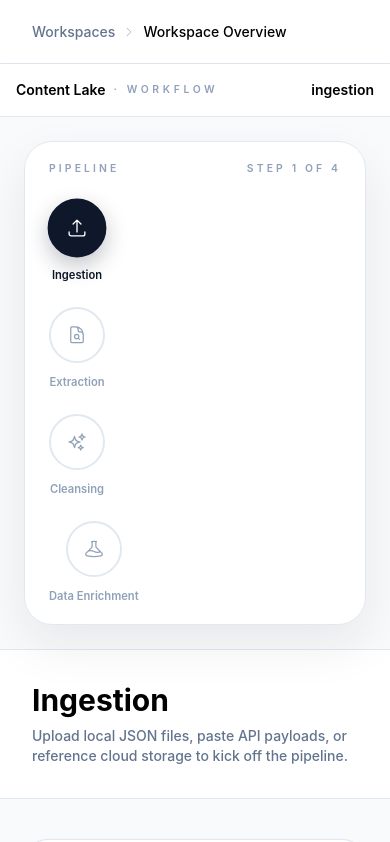
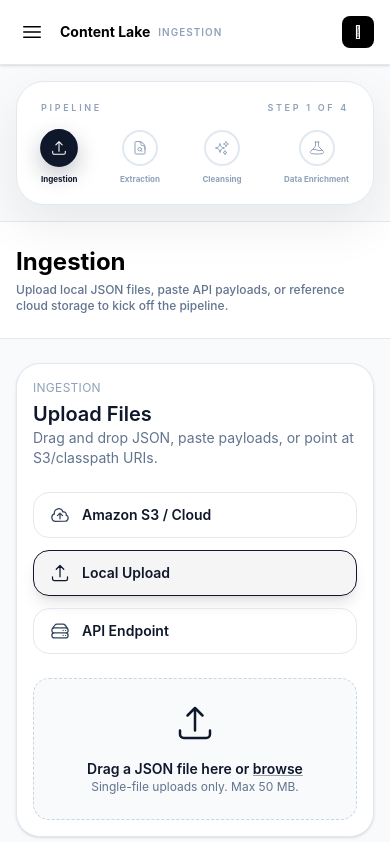
Before and after one commit to darshanchipade/Apple-ContentLake, a Next.js app in the folder nextjs/: page /ingestion in a window 390 px wide. Shown: the top 842 px of the page. Built offline with nearby package versions, Linux system fonts and the light colour scheme.

Commit message:
Updated the mobile design

```diff
--- a/nextjs/src/app/ingestion/page.tsx
+++ b/nextjs/src/app/ingestion/page.tsx
@@ -1046,9 +1046,9 @@ export default function IngestionPage() {
         description="Upload local JSON files, paste API payloads, or reference cloud storage to kick off the pipeline."
       />
 
-      <main className="mx-auto grid max-w-6xl gap-6 px-6 py-10 lg:grid-cols-[minmax(0,1.6fr)_minmax(0,1fr)]">
+      <main className="mx-auto grid max-w-6xl gap-6 px-4 py-6 sm:px-6 sm:py-10 lg:grid-cols-[minmax(0,1.6fr)_minmax(0,1fr)]">
         <section className="space-y-6">
-          <div className="rounded-3xl border border-slate-200 bg-white p-6 shadow-sm">
+          <div className="rounded-3xl border border-slate-200 bg-white p-4 sm:p-6 shadow-sm">
             <div className="flex flex-wrap items-start justify-between gap-4">
               <div>
                 <p className="text-xs uppercase tracking-wide text-slate-400">
@@ -1064,7 +1064,7 @@ export default function IngestionPage() {
               <FeedbackPill feedback={extractFeedback} />
             </div>
 
-            <div className="mt-6 grid gap-3 sm:grid-cols-3">
+            <div className="mt-6 grid gap-3 md:grid-cols-3">
               {uploadTabs.map((tab) => (
                 <button
                   key={tab.id}
@@ -1076,11 +1076,11 @@ export default function IngestionPage() {
                     tab.disabled
                       ? "border-dashed border-slate-200 text-slate-400"
                       : activeTab === tab.id
-                        ? "border-slate-900 bg-slate-900/[0.04] shadow-[0_18px_35px_rgba(15,23,42,0.12)]"
+                        ? "border-slate-900 bg-slate-900/[0.04] shadow-lg"
                         : "border-slate-200 hover:border-slate-900/40",
                   )}
                 >
-                  <div className="flex items-center gap-3">
+                  <div className="flex items-center gap-3 md:flex-col md:items-start lg:flex-row lg:items-center">
                     <tab.icon
                       className={clsx(
                         "size-5 transition-colors",
@@ -1092,10 +1092,10 @@ export default function IngestionPage() {
                       )}
                     />
                     <div>
-                      <p className="text-sm font-semibold text-slate-900">
+                      <p className="text-sm font-semibold text-slate-900 leading-tight">
                         {tab.title}
                       </p>
-                      <p className="text-xs text-slate-500">
+                      <p className="hidden text-[10px] text-slate-500 sm:block">
                         {tab.description}
                       </p>
                     </div>
@@ -1191,10 +1191,10 @@ export default function IngestionPage() {
             )}
           </div>
 
-          <div className="rounded-3xl border border-slate-200 bg-white p-6 shadow-sm">
+          <div className="rounded-3xl border border-slate-200 bg-white p-4 sm:p-6 shadow-sm">
             <div className="flex flex-wrap items-center justify-between gap-3">
               <h3 className="text-lg font-semibold text-slate-900">Upload History</h3>
-              <div className="relative w-full max-w-xs">
+              <div className="relative w-full md:max-w-xs">
                 <MagnifyingGlassIcon className="pointer-events-none absolute left-3 top-2.5 size-4 text-slate-400" />
                 <input
                   type="search"
@@ -1279,7 +1279,7 @@ export default function IngestionPage() {
           </div>
         </section>
 
-        <section className="rounded-3xl border border-slate-200 bg-white p-6 shadow-sm">
+        <section className="rounded-3xl border border-slate-200 bg-white p-4 sm:p-6 shadow-sm">
           <div className="flex items-center justify-between">
             <div>
               <p className="text-xs uppercase tracking-wide text-slate-400">
--- a/nextjs/src/components/PipelineShell.tsx
+++ b/nextjs/src/components/PipelineShell.tsx
@@ -5,11 +5,13 @@ import {
   HomeModernIcon,
   MagnifyingGlassIcon,
   ChevronRightIcon,
+  Bars3Icon,
+  XMarkIcon,
 } from "@heroicons/react/24/outline";
 import clsx from "clsx";
 import Link from "next/link";
 import { usePathname } from "next/navigation";
-import type { ComponentType, ReactNode, SVGProps } from "react";
+import { type ComponentType, type ReactNode, type SVGProps, useState, useEffect } from "react";
 import { PipelineTracker, type StepId } from "@/components/PipelineTracker";
 
 type PipelineShellProps = {
@@ -33,10 +35,48 @@ export function PipelineShell({
   breadcrumbExtra,
 }: PipelineShellProps) {
   const pathname = usePathname();
+  const [isMobileMenuOpen, setIsMobileMenuOpen] = useState(false);
   const activeLink = workspaceLinks.find((link) => pathname === link.href);
+
+  // Close mobile menu on path change
+  useEffect(() => {
+    setIsMobileMenuOpen(false);
+  }, [pathname]);
 
   return (
     <div className="flex min-h-screen bg-white text-slate-900">
+      {/* Mobile Menu Overlay */}
+      <div
+        className={clsx(
+          "fixed inset-0 z-50 bg-black/50 transition-opacity lg:hidden",
+          isMobileMenuOpen ? "opacity-100" : "pointer-events-none opacity-0"
+        )}
+        onClick={() => setIsMobileMenuOpen(false)}
+      />
+
+      {/* Mobile Sidebar */}
+      <aside
+        className={clsx(
+          "fixed inset-y-0 left-0 z-50 w-72 transform bg-white px-6 py-8 transition-transform duration-300 ease-in-out lg:hidden",
+          isMobileMenuOpen ? "translate-x-0" : "-translate-x-full"
+        )}
+      >
+        <div className="flex items-center justify-between">
+          <div className="flex items-center gap-3">
+            <div className="flex h-10 w-10 items-center justify-center rounded-xl bg-black text-xl text-white">
+              
+            </div>
+            <p className="font-bold text-black">Content Lake</p>
+          </div>
+          <button onClick={() => setIsMobileMenuOpen(false)}>
+            <XMarkIcon className="size-6 text-slate-500" />
+          </button>
+        </div>
+        <nav className="mt-10 flex flex-col gap-8 text-sm">
+          <NavSection title="Workspaces" links={workspaceLinks} />
+        </nav>
+      </aside>
+
       <aside className="sticky top-0 hidden h-screen w-72 flex-col border-r border-slate-200 bg-white px-6 py-8 lg:flex">
         <div className="flex items-center gap-3">
           <div className="flex h-11 w-11 items-center justify-center rounded-2xl bg-black text-2xl text-white">
@@ -81,8 +121,8 @@ export function PipelineShell({
       </aside>
 
       <div className="flex-1">
-        {/* Breadcrumb Header */}
-        <header className="flex h-16 items-center gap-2 border-b border-slate-200 bg-white px-8 text-sm text-slate-500">
+        {/* Breadcrumb Header - Hidden on mobile, replaced by mobile header */}
+        <header className="hidden h-16 items-center gap-2 border-b border-slate-200 bg-white px-8 text-sm text-slate-500 lg:flex">
           <span className="font-medium">Workspaces</span>
           <ChevronRightIcon className="size-3 text-slate-400" />
           <span className={clsx("font-medium", !breadcrumbExtra && "text-black")}>
@@ -96,20 +136,31 @@ export function PipelineShell({
           )}
         </header>
 
-        <div className="flex items-center justify-between border-b border-slate-200 bg-white px-4 py-4 text-sm font-semibold text-black shadow-sm lg:hidden">
-          <div className="flex items-center gap-2">
-            <span>Content Lake</span>
-            <span className="text-[0.65rem] uppercase tracking-[0.35em] text-slate-400">
-              · Workflow
-            </span>
+        {/* Mobile Header */}
+        <div className="sticky top-0 z-40 flex items-center justify-between border-b border-slate-200 bg-white/80 px-4 py-4 text-sm font-semibold text-black shadow-sm backdrop-blur-md lg:hidden">
+          <div className="flex items-center gap-3">
+            <button
+              onClick={() => setIsMobileMenuOpen(true)}
+              className="rounded-lg p-1 hover:bg-slate-100 transition-colors"
+            >
+              <Bars3Icon className="size-6 text-black" />
+            </button>
+            <div className="flex items-center gap-2">
+              <span className="font-bold">Content Lake</span>
+              <span className="text-[10px] uppercase tracking-widest text-slate-400">
+                {currentStep}
+              </span>
+            </div>
           </div>
-          <span>{currentStep}</span>
+          <div className="flex h-8 w-8 items-center justify-center rounded-lg bg-black text-white text-xs">
+            
+          </div>
         </div>
 
         <div className="relative bg-[#F9FAFB]">
           {showTracker && (
-            <div className="sticky top-0 z-30 border-b border-slate-200 bg-[#F9FAFB]/90 backdrop-blur">
-              <div className="mx-auto max-w-6xl px-6 py-6">
+            <div className="sticky top-[65px] z-30 border-b border-slate-200 bg-[#F9FAFB]/90 backdrop-blur lg:top-0">
+              <div className="mx-auto max-w-6xl px-4 py-4 sm:px-6 sm:py-6">
                 <PipelineTracker current={currentStep} />
               </div>
             </div>
--- a/nextjs/src/components/PipelineTracker.tsx
+++ b/nextjs/src/components/PipelineTracker.tsx
@@ -52,14 +52,14 @@ export function PipelineTracker({ current }: { current: StepId }) {
   return (
     <nav className="w-full text-xs">
       <div className="rounded-[28px] border border-slate-200 bg-white px-6 py-5 shadow-[0_20px_50px_rgba(15,23,42,0.08)]">
-        <div className="flex flex-col gap-6">
-          <div className="flex items-center justify-between text-[0.65rem] font-semibold uppercase tracking-[0.3em] text-slate-400">
+        <div className="flex flex-col gap-4 sm:gap-6">
+          <div className="flex items-center justify-between text-[9px] sm:text-[0.65rem] font-semibold uppercase tracking-[0.3em] text-slate-400">
             <span>Pipeline</span>
             <span>
               Step {Math.min(currentIndex + 1, STEPS.length)} of {STEPS.length}
             </span>
           </div>
-          <div className="flex flex-col gap-6 md:flex-row md:items-center">
+          <div className="flex flex-row items-start justify-between gap-1 sm:gap-6 md:items-center">
             {STEPS.map((step, index) => {
               const status =
                 index < currentIndex
@@ -75,20 +75,20 @@ export function PipelineTracker({ current }: { current: StepId }) {
                 <div
                   key={step.id}
                   className={clsx(
-                    "flex items-center gap-4 md:flex-1",
+                    "flex flex-col items-center md:flex-row md:flex-1 md:gap-4",
                     index === STEPS.length - 1 && "md:flex-initial",
                   )}
                 >
-                  <div className="flex flex-col items-center gap-3 text-center">
+                  <div className="flex flex-col items-center gap-2 text-center sm:gap-3">
                     <div
                       className={clsx(
-                        "flex size-14 items-center justify-center rounded-full border-2 transition-transform duration-200",
+                        "flex size-9 sm:size-12 lg:size-14 items-center justify-center rounded-full border-2 transition-transform duration-200",
                         styles.circle,
                       )}
                     >
-                      <Icon className="size-5" />
+                      <Icon className="size-4 sm:size-5" />
                     </div>
-                    <span className={clsx("text-[0.7rem] font-semibold", styles.label)}>
+                    <span className={clsx("text-[8px] sm:text-[0.7rem] font-bold sm:font-semibold leading-tight", styles.label)}>
                       {step.label}
                     </span>
                   </div>
--- a/nextjs/src/components/StageHero.tsx
+++ b/nextjs/src/components/StageHero.tsx
@@ -10,17 +10,17 @@ type StageHeroProps = {
 export function StageHero({ title, description, eyebrow, actionsSlot }: StageHeroProps) {
   return (
     <section className="border-b border-slate-200 bg-white">
-      <div className="mx-auto flex w-full max-w-[1600px] flex-col gap-3 px-8 py-8">
+      <div className="mx-auto flex w-full max-w-[1600px] flex-col gap-3 px-4 py-6 sm:px-6 sm:py-8 lg:px-8">
         {eyebrow && (
-          <span className="text-[10px] font-bold uppercase tracking-[0.35em] text-slate-400">
+          <span className="text-[9px] sm:text-[10px] font-bold uppercase tracking-[0.35em] text-slate-400">
             {eyebrow}
           </span>
         )}
         <div className="flex flex-col gap-4 lg:flex-row lg:items-end lg:justify-between">
-          <div className="space-y-2">
-            <h1 className="text-3xl font-bold text-black">{title}</h1>
+          <div className="space-y-1 sm:space-y-2">
+            <h1 className="text-2xl sm:text-3xl font-bold text-black">{title}</h1>
             {description && (
-              <p className="text-sm font-medium text-slate-500 lg:max-w-2xl">{description}</p>
+              <p className="text-xs sm:text-sm font-medium text-slate-500 lg:max-w-2xl">{description}</p>
             )}
           </div>
           {actionsSlot && (
```
Also changed, not shown: nextjs/src/app/chatbot/page.tsx (+33 -17 lines), nextjs/src/app/cleansing/CleansingPageClient.tsx (+21 -21 lines), nextjs/src/app/extraction/page.tsx (+6 -6 lines), nextjs/src/app/search/page.tsx (+5 -5 lines).
